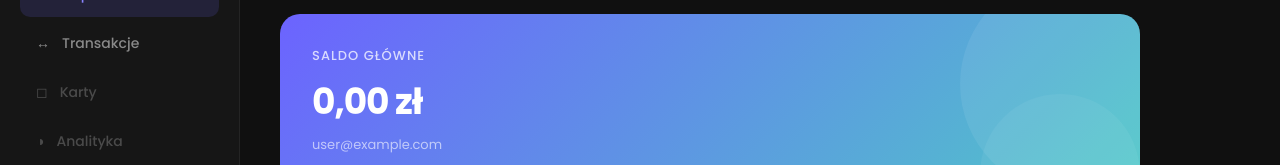
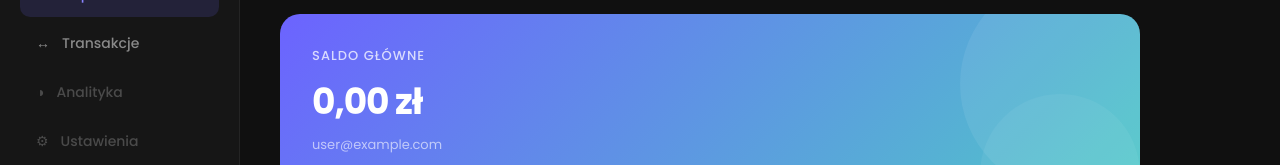
Before and after one commit to NataliiaKopychynska/projekt-virtual-wallet, a React (Vite) app: page /home/dashboard in a window 1280 px wide. Shown: the part 135-300 px from the top of the page. Built offline with nearby package versions, Linux system fonts and the light colour scheme; no server answers; the database is empty; sample sign-in values are in the browser's storage.

Commit message:
Remove Cards button from app shell

```diff
--- a/src/components/AppShell/AppShell.tsx
+++ b/src/components/AppShell/AppShell.tsx
@@ -43,9 +43,6 @@ const AppShell = ({ title, subtitle, children }: AppShellProps) => {
           >
             <span>↔</span> Transakcje
           </NavLink>
-          <span className="app-shell__nav-item app-shell__nav-item--disabled">
-            <span>◻</span> Karty
-          </span>
           <span className="app-shell__nav-item app-shell__nav-item--disabled">
             <span>◑</span> Analityka
           </span>
```
Also changed, not shown: 1 other file (tests, documents, lock files or other folders).
